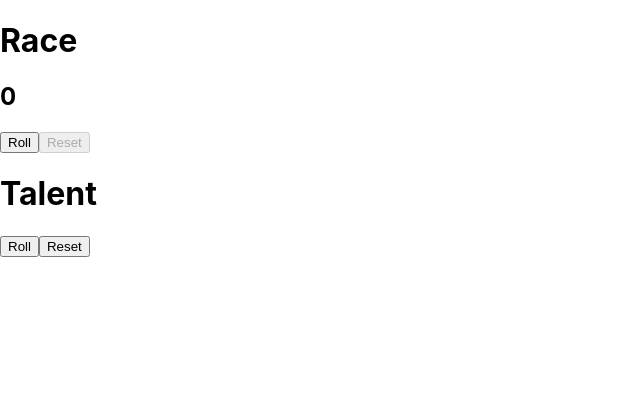
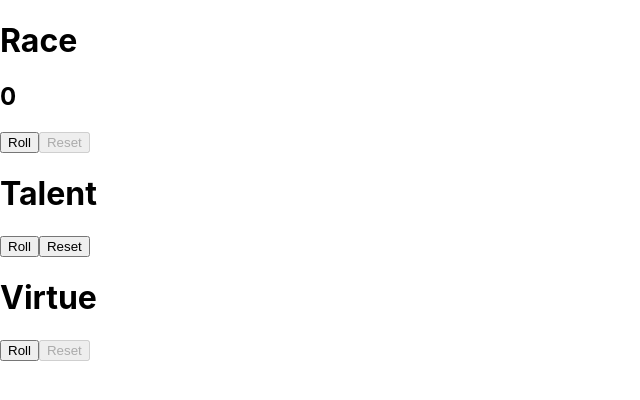
Before and after one commit to kangyongn/skyrim-generator, a React (Create React App) app: page / in a window 1280 px wide. Shown: the top 400 px of the page, without its empty margins (0-640 px from the left). Built offline with nearby package versions, Linux system fonts and the light colour scheme.

Commit message:
finished basic Virtue component

```diff
--- a/src/component/Talent.js
+++ b/src/component/Talent.js
@@ -6,8 +6,6 @@ const Talent = props => {
   const [talents, setTalents] = useState([])
 
   const handleRoll = () => {
-    console.log('working')
-    console.log(talents)
     let newTalent = Math.floor(Math.random() * 18) + 1
     if(!talents.includes(newTalent)) {
       setTalents([...talents, newTalent])
--- /dev/null
+++ b/src/component/Virtue.js
@@ -0,0 +1,36 @@
+import React, {useState} from 'react';
+
+import {virtueDictionary} from '../resource/Data';
+
+const Virtue = props => {
+  const [roll, setRoll] = useState({
+    value: 0,
+    rolled: false
+  })
+
+  const handleRoll = () => {
+    setRoll({
+      value: Math.floor(Math.random() * 6) + 1,
+      rolled: true
+    })
+  }
+
+  const handleReset = () => {
+    setRoll({
+      value: 0,
+      rolled: false
+    })
+  }
+
+  return (
+    <div>
+      <h1>Virtue</h1>
+      <h2>{roll.rolled ? virtueDictionary[roll.value][0] : null}</h2>
+      <p><i>{roll.rolled ? virtueDictionary[roll.value][1] : null}</i></p>
+      <button disabled={roll.rolled ? true : false} onClick={handleRoll}>Roll</button>
+      <button disabled={roll.rolled ? false : true} onClick={handleReset}>Reset</button>
+    </div>
+  )
+}
+
+export default Virtue;
--- a/src/container/Randomizer.js
+++ b/src/container/Randomizer.js
@@ -1,12 +1,14 @@
 import React from 'react';
 import Race from '../component/Race';
 import Talent from '../component/Talent';
+import Virtue from '../component/Virtue';
 
 const Randomizer = props => {
   return (
     <div>
       <Race/>
       <Talent/>
+      <Virtue/>
     </div>
   )
 }
--- a/src/resource/Data.js
+++ b/src/resource/Data.js
@@ -33,3 +33,12 @@
   17: 'Pickpocket',
   18: 'Sneak'
 }
+
+export const virtueDictionary = {
+  1: ['Valour', 'Seeks knowledge and self-improvement via skill books and spell tomes.'],
+  2: ['Charity', 'Donates to beggars and temples; does favors for friendly NPCs.'],
+  3: ['Patience', 'Attempts to solve problems diplomatically via speechcraft or calming spells.'],
+  4: ['Temperance', 'Does not use drugs(Skooma, Moon Sugar, Sleeping Tree Sap); eats and drinks in moderation.'],
+  5: ['Diligence', 'Does not steal or loot the dead; has a non-violent, honorable occupation.'],
+  6: ['Kindness', 'Does not harm or steal from friends or neighborsl only harms "evil" NPCs.']
+}
```
Lines whose indentation alone changed are shown as unchanged.
